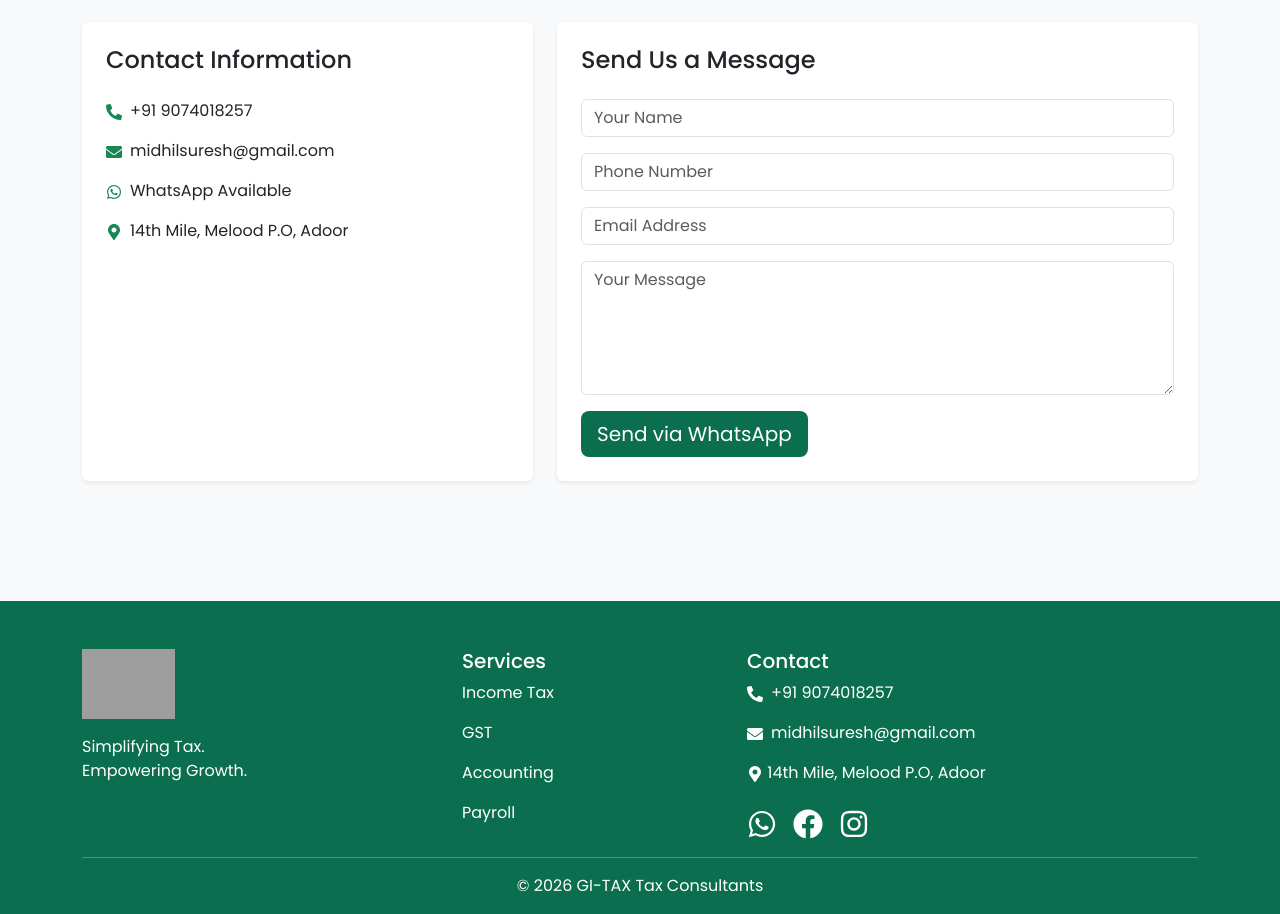
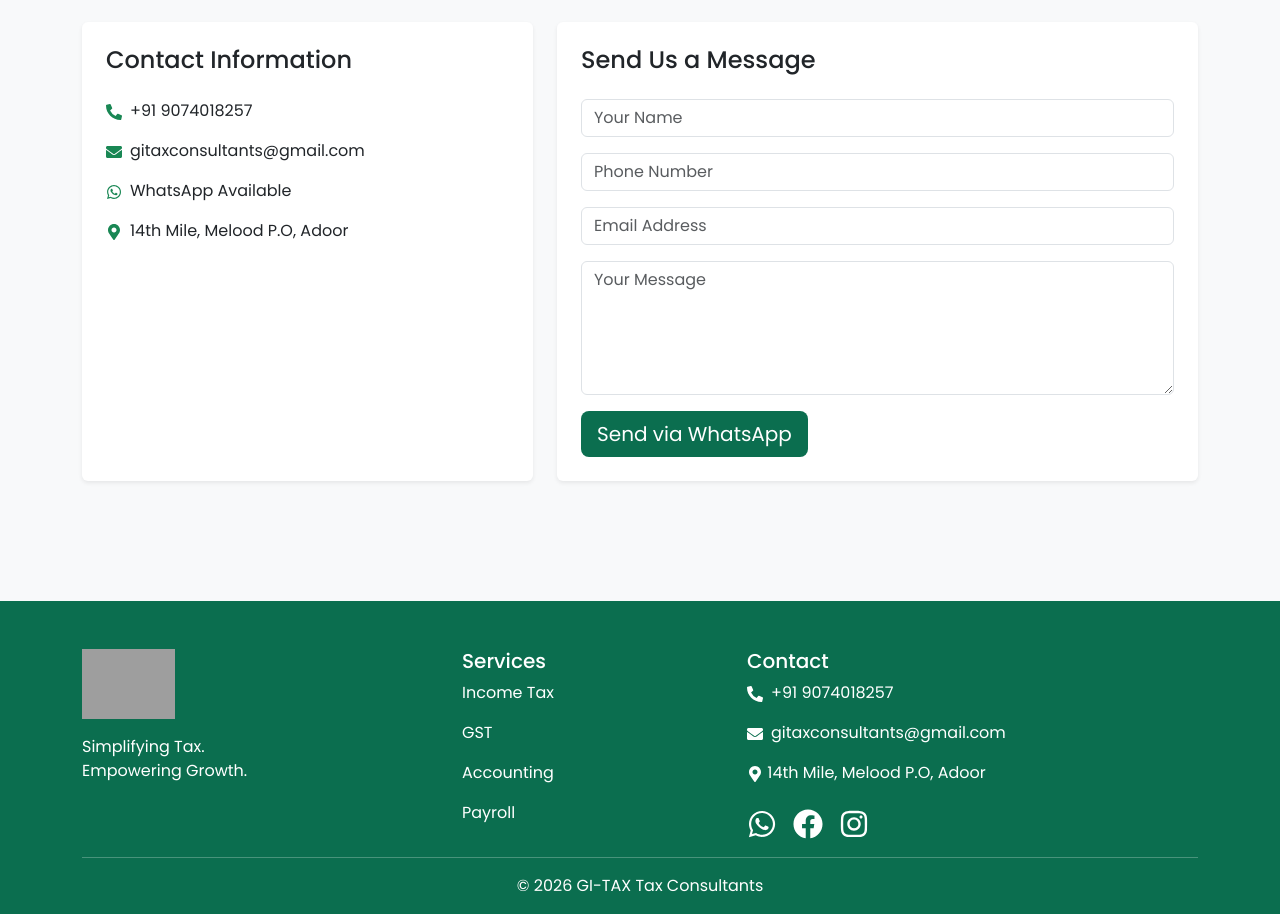
Before and after one commit to GITAX-CONS/gitax-cons.github.io, a React (Vite) app: page / in a window 1280 px wide. Shown: the part 4060-4974 px from the top of the page. Built offline with nearby package versions, Linux system fonts and the light colour scheme; grey boxes are pictures that could not be loaded.

Commit message:
Update GI-TAX contact email

```diff
--- a/src/components/Contact.jsx
+++ b/src/components/Contact.jsx
@@ -69,10 +69,10 @@ ${formData.message}`;
                 <p>
                  <FaEnvelope className="text-success me-2" />
 <a
-  href="mailto:midhilsuresh@gmail.com"
+  href="mailto:gitaxconsultants@gmail.com"
   className="text-decoration-none text-dark"
 >
-  midhilsuresh@gmail.com
+  gitaxconsultants@gmail.com
 </a>
                 </p>
 
--- a/src/components/Footer.jsx
+++ b/src/components/Footer.jsx
@@ -74,10 +74,10 @@ function Footer() {
            <p>
   <FaEnvelope className="me-2" />
   <a
-    href="mailto:midhilsuresh@gmail.com"
+    href="mailto:gitaxconsultants@gmail.com"
     className="text-white text-decoration-none"
   >
-    midhilsuresh@gmail.com
+    gitaxconsultants@gmail.com
   </a>
 </p>
 
@@ -89,10 +89,14 @@ function Footer() {
 
             <div className="mt-4">
 
-              <FaWhatsapp
-                size={30}
-                className="me-3"
-              />
+              <a
+  href="https://wa.me/919074018257?text=Hello%20GI-TAX%2C%20I%20would%20like%20to%20know%20more%20about%20your%20services."
+  target="_blank"
+  rel="noreferrer"
+  className="text-white me-3"
+>
+  <FaWhatsapp size={30} />
+</a>
 
               <FaFacebook
                 size={30}
```
